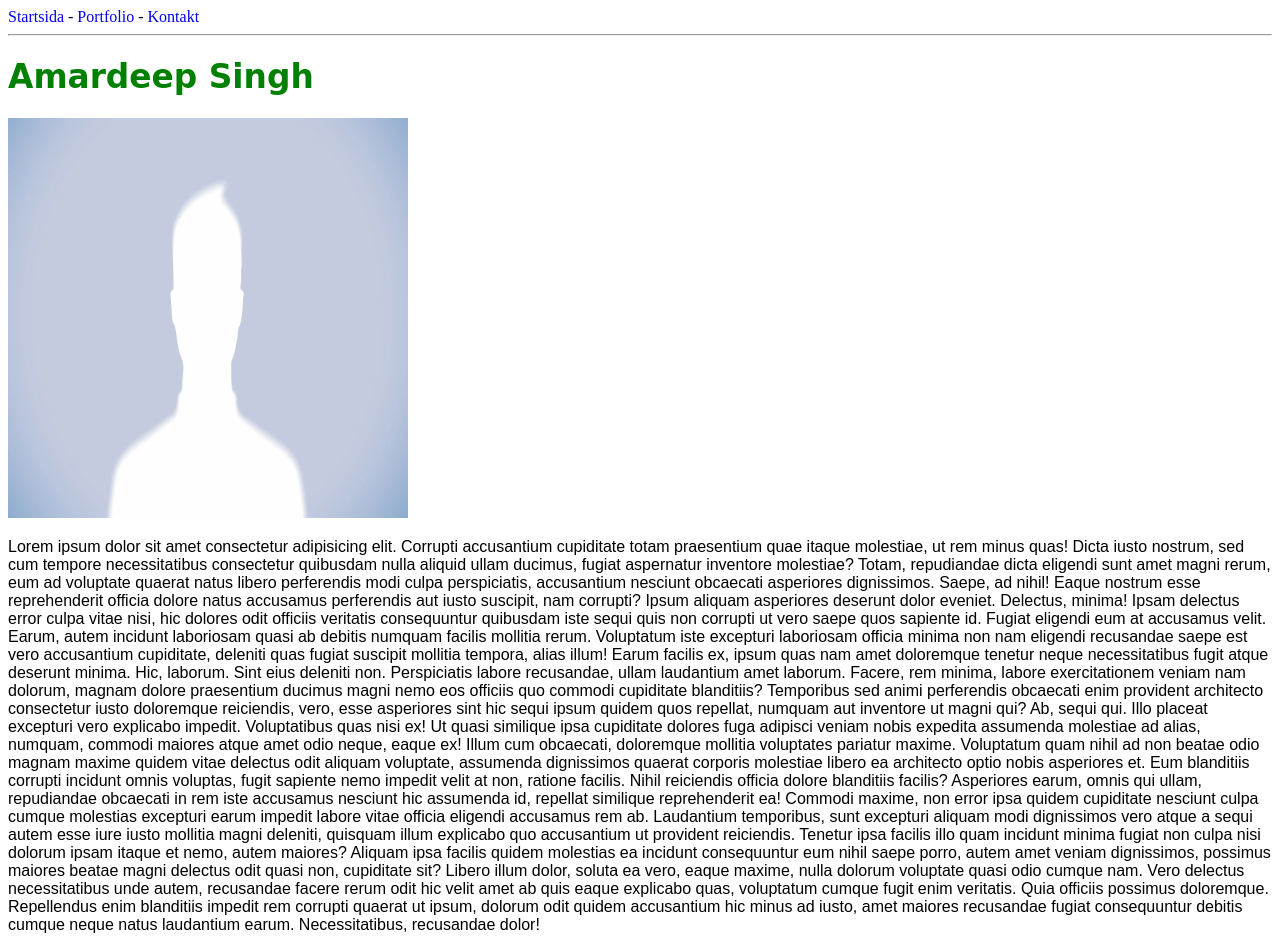
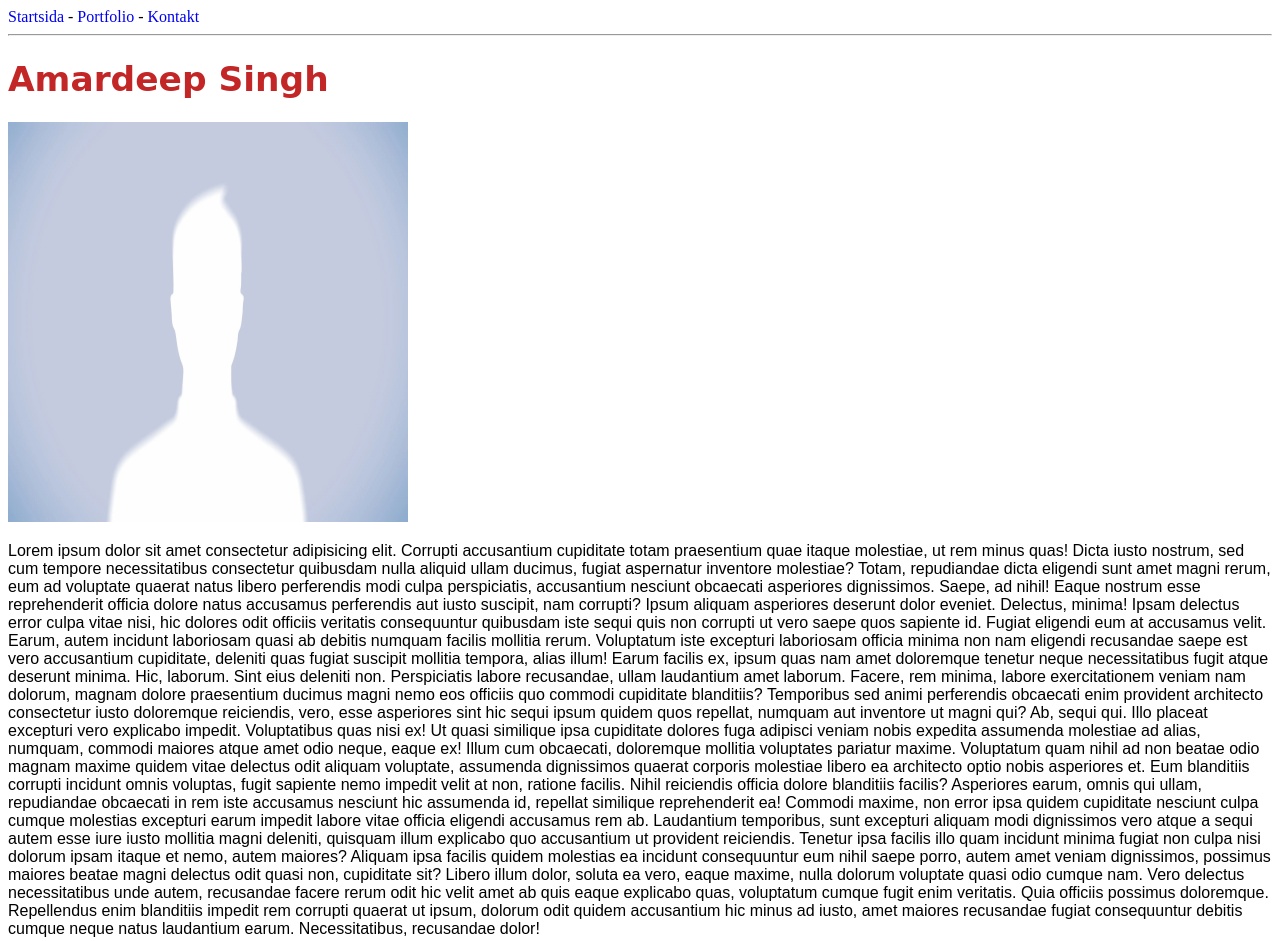
Before and after one commit to Investingeel/Investingeel.github.io, a plain HTML site: page index.html in a window 1280 px wide. Shown: the top 941 px of the page. Drawn offline with Linux system fonts and the light colour scheme.

Commit message:
Update style.css

```diff
--- a/style.css
+++ b/style.css
@@ -11,11 +11,11 @@
 }
 .h1-index{
     font-family: 'Lobster', cursive;
-    color: #008000;
-    font-size: 2.05em;
+    color: #c22626;
+    font-size: 2.15em;
 }
 a:hover{
-    color:#d2691e;
+    color:#d21e8d;
 }
 a{
     text-decoration: none;
```
